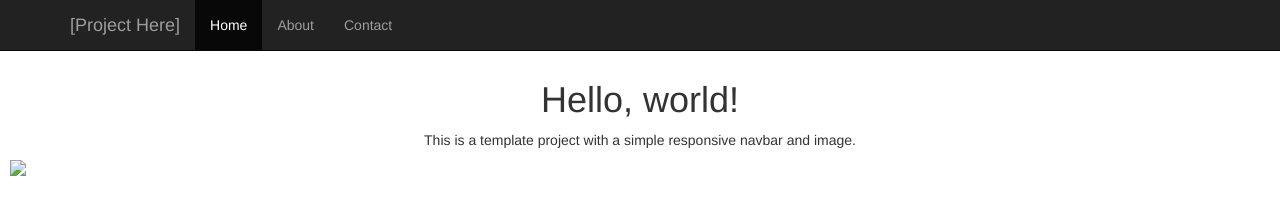
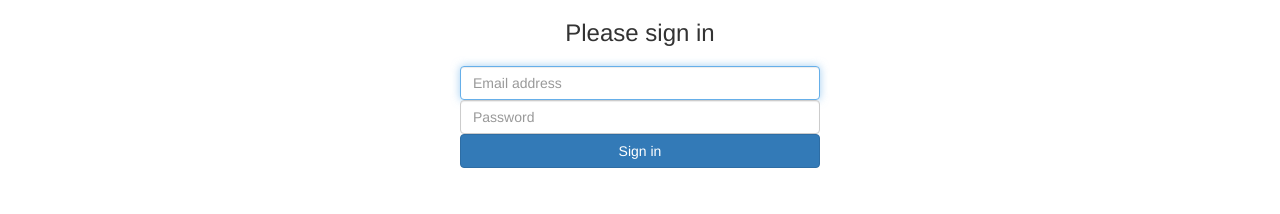
Before and after one commit to ics-software-engineering/bootstrap-example-intro, a plain HTML site: page index.html in a window 1280 px wide. Drawn offline with nearby package versions, Linux system fonts and the light colour scheme.

Commit message:
Implement the signin example

```diff
--- a/index.html
+++ b/index.html
@@ -1,9 +1,9 @@
 <!DOCTYPE html>
 <html>
 <head>
-<title>[Project Here]</title>
+<title>Signin</title>
 <meta name="viewport" content="width=device-width, initial-scale=1.0">
-<link rel="stylesheet" href="http://netdna.bootstrapcdn.com/bootstrap/3.0.0/css/bootstrap.min.css">
+<link rel="stylesheet" href="http://netdna.bootstrapcdn.com/bootstrap/3.0.0/css/bootstrap.min.css ">
 
 <!--  Load site-specific customizations after bootstrap. -->
 <link rel="stylesheet" href="style.css">
@@ -16,31 +16,18 @@
 </head>
 <body>
 
-  <!-- Responsive navbar -->
-  <div class="navbar navbar-inverse navbar-fixed-top" role="navigation">
     <div class="container">
-      <div class="navbar-header">
-        <button type="button" class="navbar-toggle" data-toggle="collapse" data-target=".navbar-collapse">
-          <!--  Display three horizontal lines when navbar collapsed. -->
-          <span class="icon-bar"></span> <span class="icon-bar"></span> <span class="icon-bar"></span>
-        </button>
-        <a class="navbar-brand" href="#">[Project Here]</a>
-      </div>
-      <div class="collapse navbar-collapse">
-        <ul class="nav navbar-nav">
-          <li class="active"><a href="#">Home</a></li>
-          <li><a href="#about">About</a></li>
-          <li><a href="#contact">Contact</a></li>
-        </ul>
+      <div class="row">
+        <div class="col-sm-4 col-sm-offset-4">
+          <form role="form">
+            <h3>Please sign in<h3>
+            <input type="text" class="form-control" placeholder="Email address" autofocus >
+            <input type="password" class="form-control" placeholder="Password" >
+            <button class="btn btn-md btn-primary btn-block" type="submit">Sign in</button>
+          </form>
+        </div>
       </div>
     </div>
-  </div>
-
-  <div class="page-content">
-    <h1>Hello, world!</h1>
-    <p>This is a template project with a simple responsive navbar and image.<p>
-    <img class="img-responsive" src="bootstrap.png">
-  </div>
 
   <!-- Load Bootstrap JavaScript components -->
   <script src="http://code.jquery.com/jquery.min.js"></script>
--- a/style.css
+++ b/style.css
@@ -1,14 +1,3 @@
-body {
-  padding-top: 50px;  /* Move body of page below navbar. */
-}
-
-.page-content {
-  padding: 10px;
+h3 {
   text-align: center;
 }
-
-img {
-  display: block;
-  margin-left: auto;
-  margin-right: auto }
-}
```
Also changed, not shown: doc/basic-normal.png (deleted), doc/basic-small.png (deleted), doc/signin-normal.png (added), doc/signin-phone.png (added), 1 other file.
